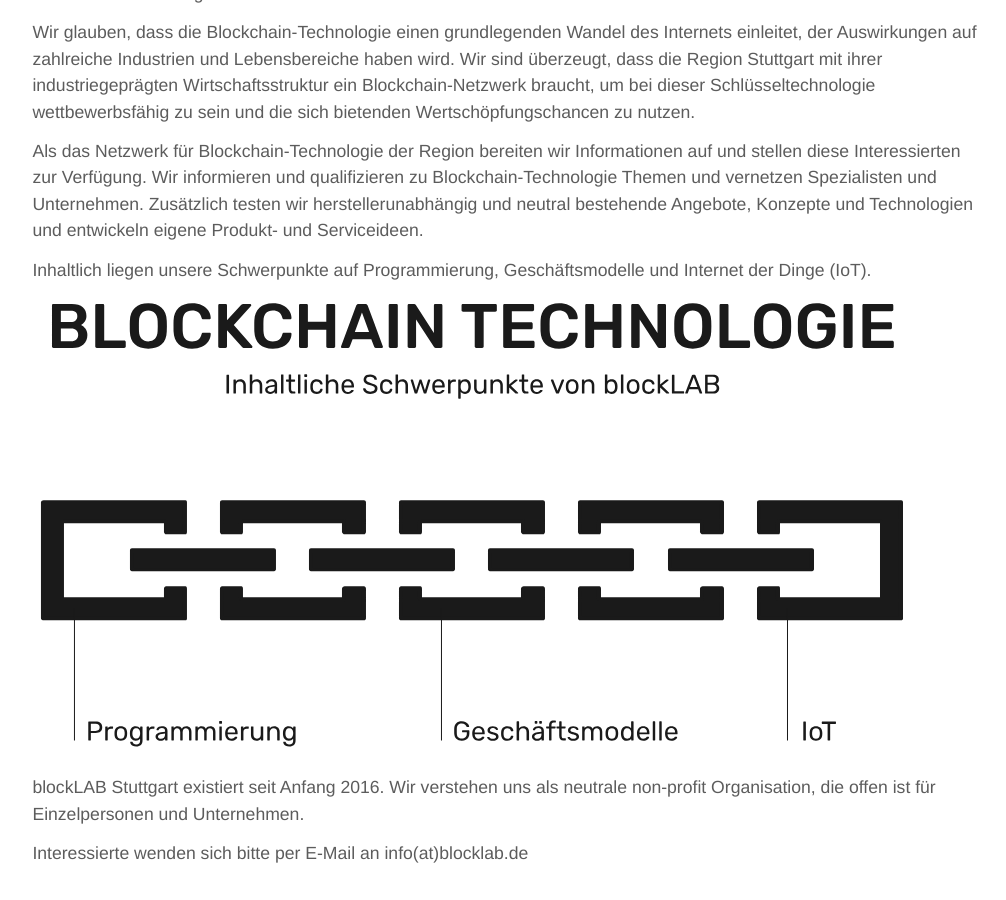
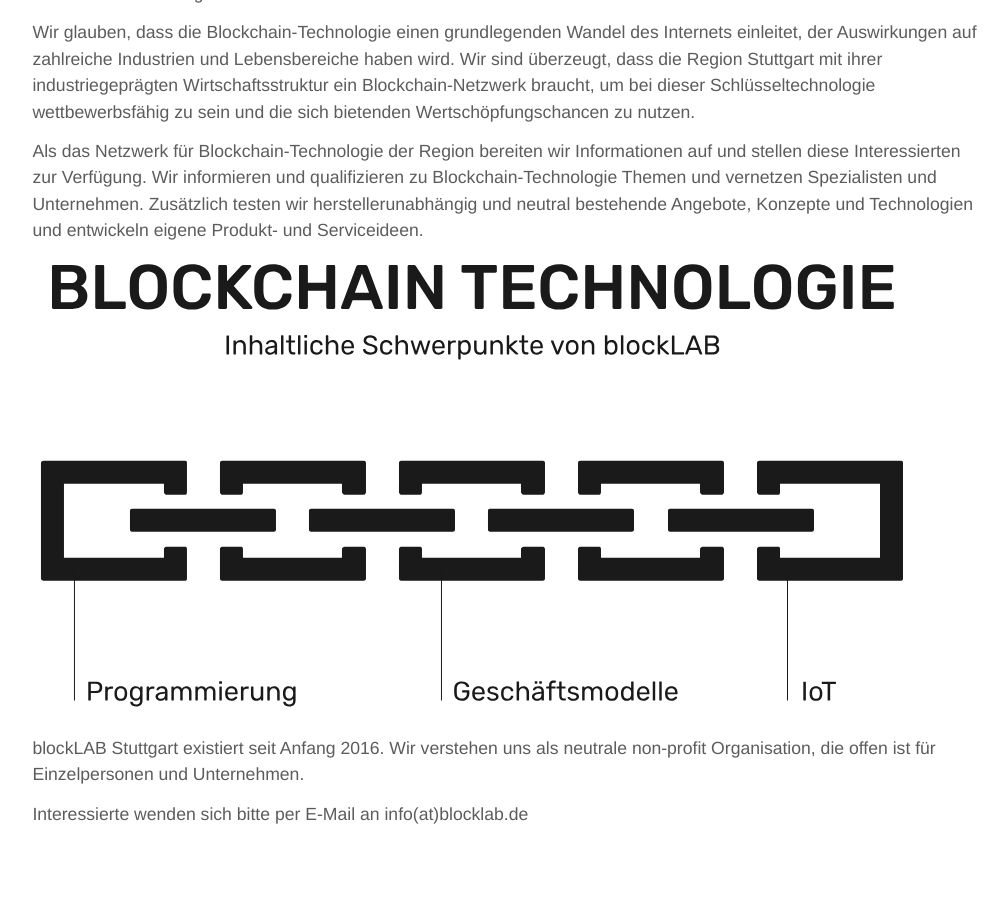
Before and after one commit to blocklab/site, a Jekyll site: the page built from about.md, in a window 1280 px wide and 900 px high, scrolled down 614 px. Shown: the whole window, without its empty margins (134-1140 px from the left). Built offline with Jekyll 4.4.1, drawn with Linux system fonts in a browser that asks for light colours.

Commit message:
Update about.md

```diff
--- a/about.md
+++ b/about.md
@@ -10,9 +10,10 @@ Wir glauben, dass die Blockchain-Technologie einen grundlegenden Wandel des Inte
 
 Als das Netzwerk für Blockchain-Technologie der Region bereiten wir Informationen auf und stellen diese Interessierten zur Verfügung. Wir informieren und qualifizieren zu Blockchain-Technologie Themen und vernetzen Spezialisten und Unternehmen. Zusätzlich testen wir herstellerunabhängig und neutral bestehende Angebote, Konzepte und Technologien und entwickeln eigene Produkt- und Serviceideen.
 
-Inhaltlich liegen unsere Schwerpunkte auf Programmierung, Geschäftsmodelle und Internet der Dinge (IoT).
+
 
 <img src="/assets/images/blockchain_schwerpunkte-blocklab-stgt-04.svg" alt="Inhaltliche Schwerpunkte blockLAB">
+
 
 
 blockLAB Stuttgart existiert seit Anfang 2016. Wir verstehen uns als neutrale non-profit Organisation, die offen ist für Einzelpersonen und Unternehmen.
```
